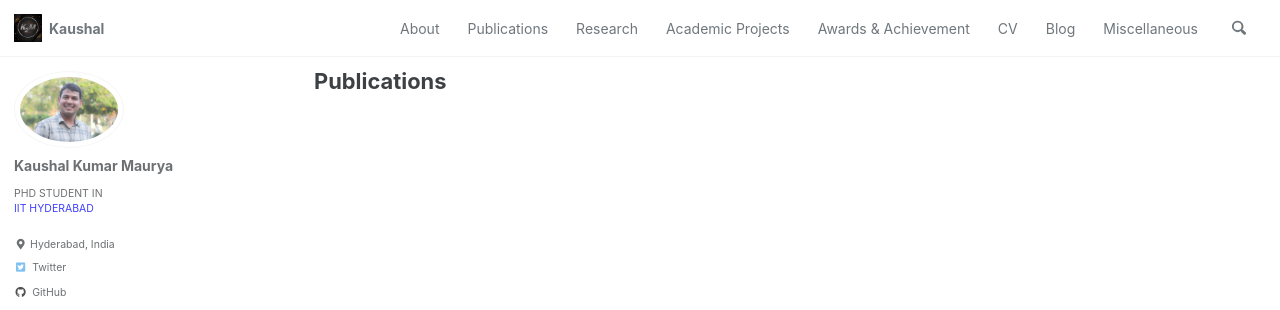
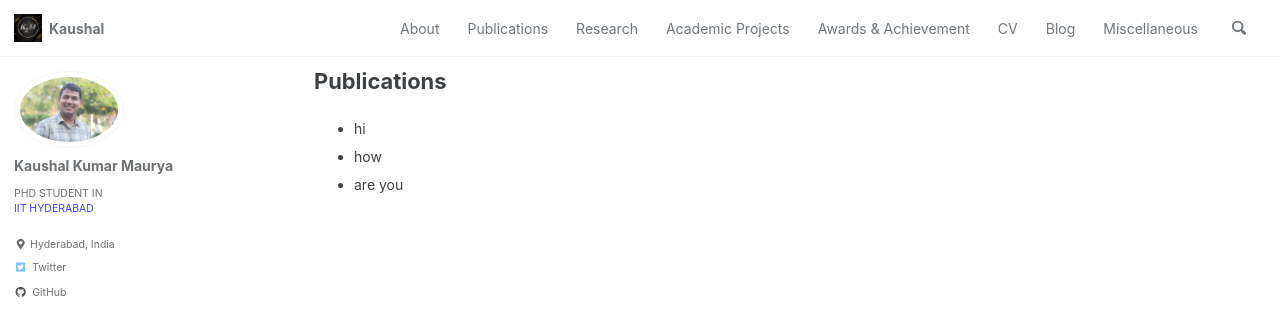
Before and after one commit to harshayelleni/harshayelleni.github.io, a Jekyll site: the page built from _pages/publications.md, in a window 1280 px wide. Shown: the top 310 px of the page. Built offline with Jekyll 4.4.1, drawn with Linux system fonts in a browser that asks for light colours; cached includes are drawn as plain includes.

Commit message:
doing modifications

```diff
--- a/_pages/publications.md
+++ b/_pages/publications.md
@@ -2,3 +2,7 @@
 title: "Publications"
 permalink: /publications/
 ---
+
+* hi
+* how
+* are you
```
